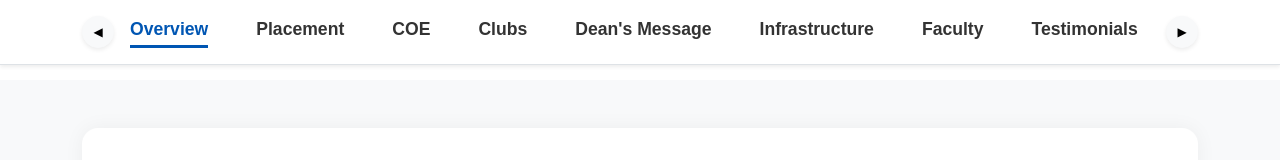
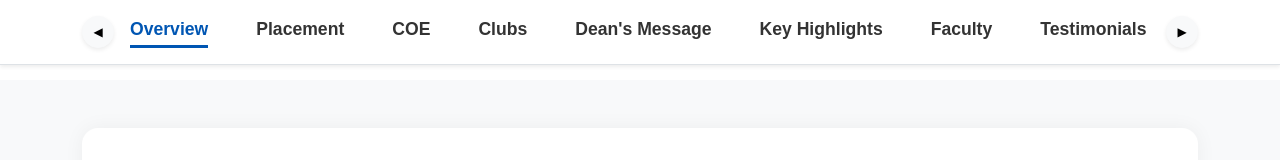
Before and after one commit to ArnavBhardwaj123/Dept-Website, a Next.js app in the folder deptweb/: page / in a window 1280 px wide. Shown: the top 160 px of the page. Built offline with nearby package versions, Linux system fonts and the light colour scheme.

Commit message:
sticky navbar

```diff
--- a/deptweb/src/app/globals.css
+++ b/deptweb/src/app/globals.css
@@ -5,8 +5,8 @@
 
 @media (prefers-color-scheme: dark) {
   :root {
-    --background: #0a0a0a;
-    --foreground: #ededed;
+    --background: #f8f9fa;
+    --foreground: #171717;
   }
 }
 
@@ -52,6 +52,8 @@ a {
 
 /* Hide scrollbar for IE, Edge, and Firefox */
 .scrollbar-hide {
-  -ms-overflow-style: none; /* IE and Edge */
-  scrollbar-width: none; /* Firefox */
+  -ms-overflow-style: none;
+  /* IE and Edge */
+  scrollbar-width: none;
+  /* Firefox */
 }
--- a/deptweb/src/components/home/home-nav.jsx
+++ b/deptweb/src/components/home/home-nav.jsx
@@ -12,11 +12,10 @@ export default function HomeNav() {
         { name: 'COE', link: '#coe' },
         { name: 'Clubs', link: '#clubs' },
         { name: "Dean's Message", link: '#dean-message' },
-        { name: 'Infrastructure', link: '#infrastructure' },
+        { name: 'Key Highlights', link: '#infrastructure' },
         { name: 'Faculty', link: '#faculty' },
         { name: 'Testimonials', link: '#testimonials' },
         { name: 'Publications & Research', link: '#publications' },
-
         { name: 'Syllabus', link: '#syllabus' },
     ];
 
--- a/deptweb/src/components/home/testimonial.jsx
+++ b/deptweb/src/components/home/testimonial.jsx
@@ -188,13 +188,13 @@ export default function Testimonial() {
                         }}>
                         Voices of Excellence
                     </h2>
-                    <p style={{
+                    {/* <p style={{
                         fontSize: '1.1rem',
                         color: '#6b7280',
                         maxWidth: '700px'
                     }}>
                         Stories of learning, leadership, and transformation
-                    </p>
+                    </p> */}
                 </div>
 
                 {/* Testimonials Horizontal Scroll */}
```
